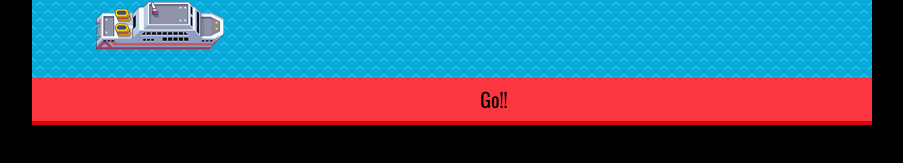
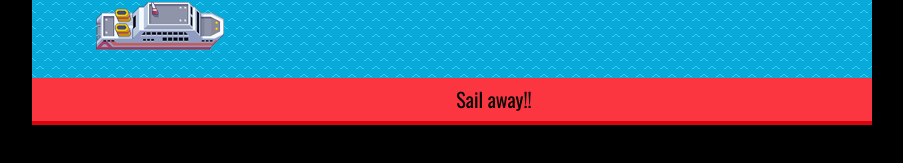
Before and after one commit to RyBrockers/Cruise-Ship, a website: page index.html in a window 1280 px wide. Shown: the part 403-566 px from the top of the page, without its empty margins (188-1091 px from the left). Drawn offline with nearby package versions, Linux system fonts and the light colour scheme.

Commit message:
More work done on UI

```diff
--- a/index.html
+++ b/index.html
@@ -20,7 +20,7 @@
   <div id='viewport'>
     <div id='ports'></div>
     <div id='ship'></div>
-    <button id='sailbutton'>Go!!</button>
+    <button id='sailbutton'>Sail away!!</button>
   </div>
 
 
```
